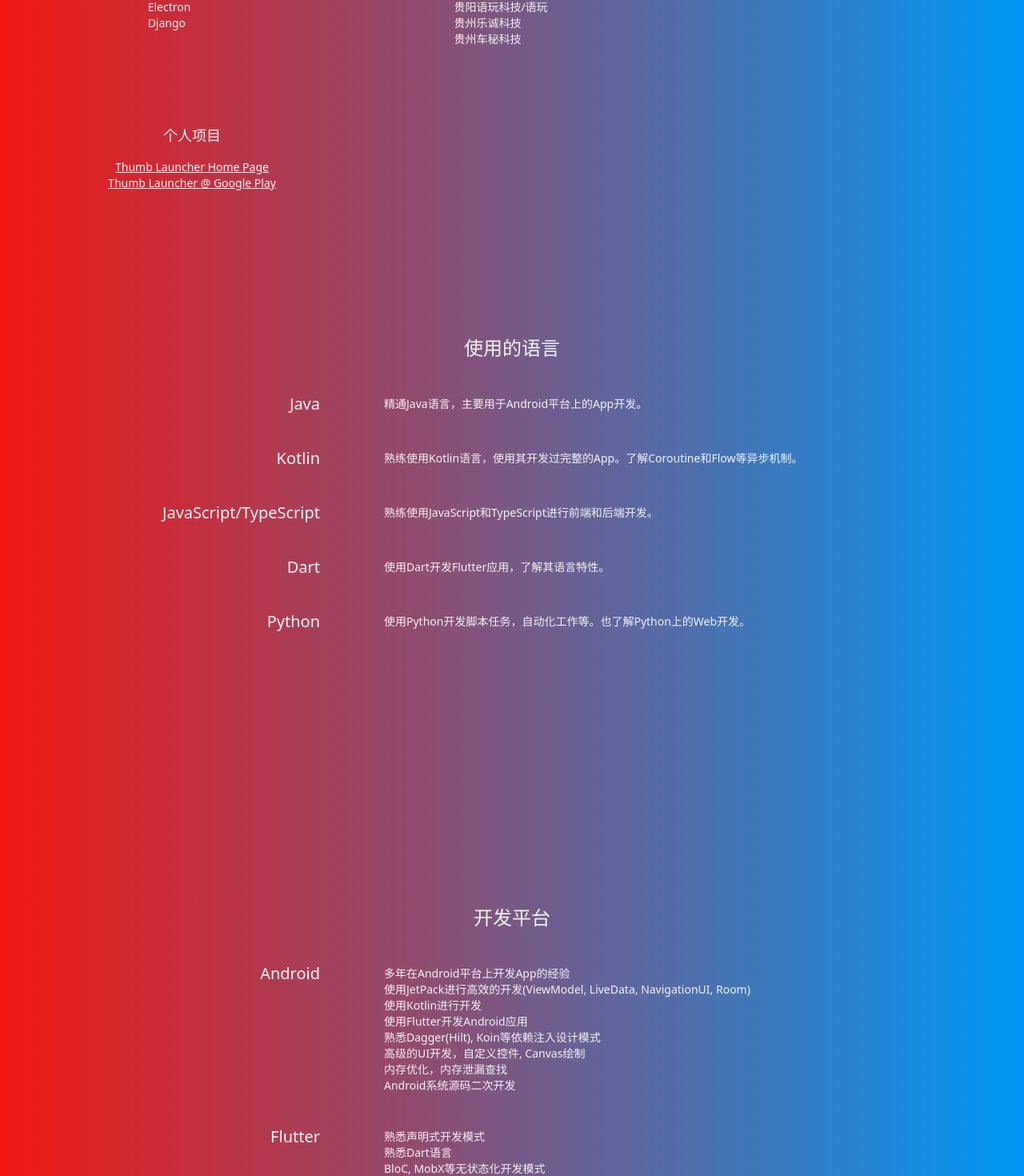
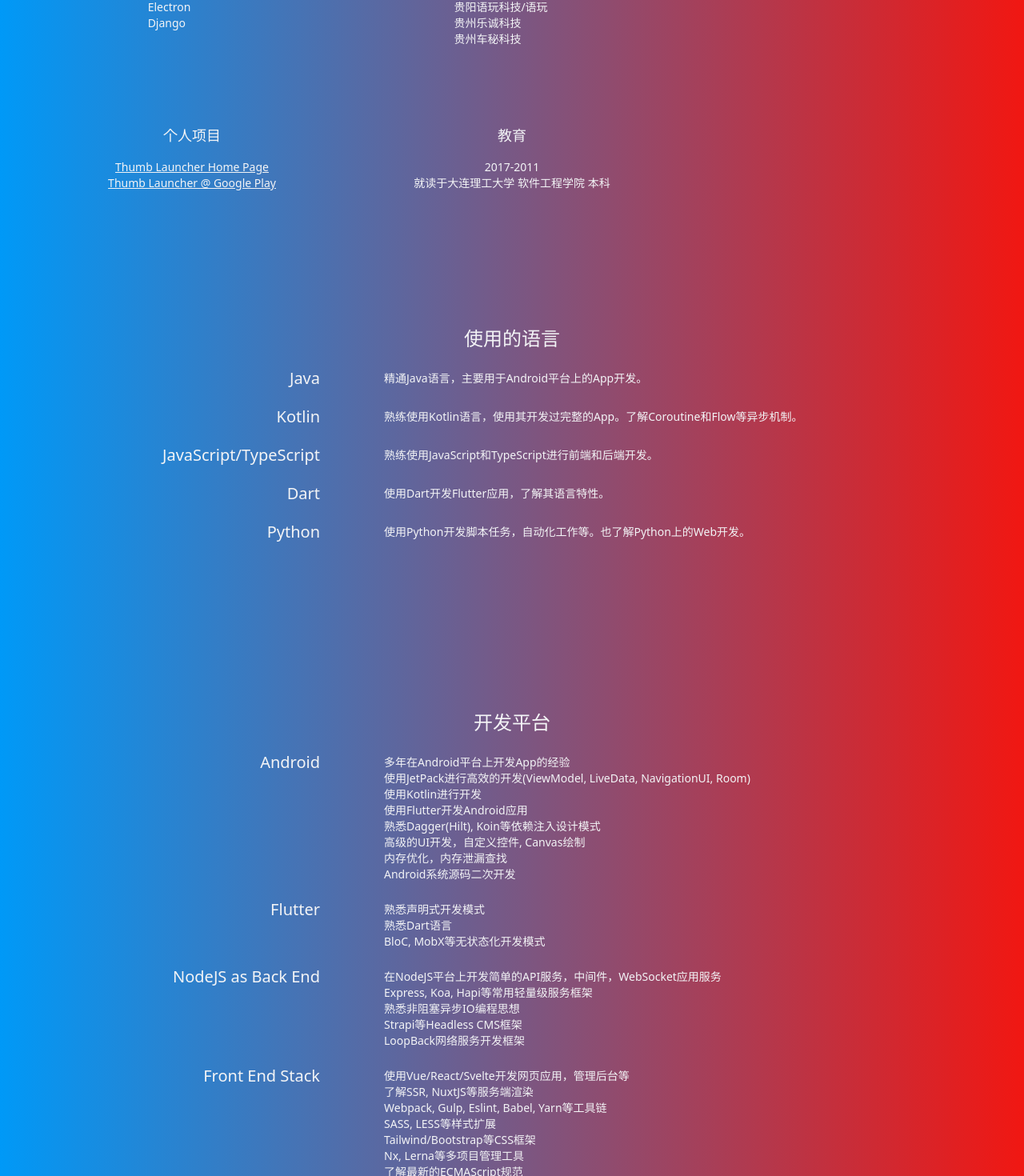
Before and after one commit to ccl1115/portfolio, a Svelte app: page / in a window 1280 px wide. Shown: the part 653-2123 px from the top of the page at 80% size. Built offline with nearby package versions, Linux system fonts and the light colour scheme; what @tailwindcss/ui would draw is missing.

Commit message:
compat components space

```diff
--- a/src/App.svelte
+++ b/src/App.svelte
@@ -201,22 +201,22 @@
   .superman {
     background: #0099f7; /* fallback for old browsers */
     background: -webkit-linear-gradient(
-      to right,
+      to left,
       #f11712,
       #0099f7
     ); /* Chrome 10-25, Safari 5.1-6 */
     background: linear-gradient(
-      to right,
+      to left,
       #f11712,
       #0099f7
     ); /* W3C, IE 10+/ Edge, Firefox 16+, Chrome 26+, Opera 12+, Safari 7+ */
   }
 
   .block {
-    @apply grid grid-cols-3 gap-x-5 lg:gap-x-20 gap-y-10 mx-10 lg:mx-20 mt-5 mb-40;
+    @apply grid grid-cols-3 gap-x-5 lg:gap-x-20 gap-y-5 mx-10 lg:mx-20 mt-2 mb-10;
   }
 
   .block2 {
-    @apply grid grid-cols-2 lg:grid-cols-4 gap-x-5 lg:gap-x-20 gap-y-10 mx-10 lg:mx-20 mt-5 mb-40;
+    @apply grid grid-cols-2 lg:grid-cols-4 gap-x-5 lg:gap-x-20 gap-y-5 mx-10 lg:mx-20 mt-2 mb-10;
   }
 </style>
--- a/src/components/Intro.svelte
+++ b/src/components/Intro.svelte
@@ -108,5 +108,10 @@
         </li>
       </ul>
     </div>
+    <div class="text-center">
+      <p class="text-lg my-4">教育</p>
+      <p class="text-sm">2017-2011</p>
+      <p class="text-sm">就读于大连理工大学 软件工程学院 本科</p>
+    </div>
   </div>
 </div>
--- a/src/components/Platforms.svelte
+++ b/src/components/Platforms.svelte
@@ -26,9 +26,10 @@
   </div>
   <div class="col-span-3 lg:col-span-2 text-sm pt-1">
     <p>在NodeJS平台上开发简单的API服务，中间件，WebSocket应用服务</p>
-    <p>Express, Koa, Hapi等常用Web服务框架</p>
+    <p>Express, Koa, Hapi等常用轻量级服务框架</p>
     <p>熟悉非阻塞异步IO编程思想</p>
-    <p>Strapi等Headless CMS系统开发</p>
+    <p>Strapi等Headless CMS框架</p>
+    <p>LoopBack网络服务开发框架</p>
   </div>
 
   <div class="col-span-3 lg:col-span-1 text-right text-xl sm:mt-10 lg:mt-0">
--- a/src/components/Tools.svelte
+++ b/src/components/Tools.svelte
@@ -2,27 +2,27 @@
   <div class="col-span-2 lg:col-span-4 text-center text-2xl mb-15">
     使用的工具
   </div>
-  <div class="text-xl text-right">Android Studio</div>
-  <div class="mt-1">开发Android和Flutter应用</div>
-  <div class="text-xl text-right">Visual Studio Code</div>
-  <div class="mt-1">常用的代码编辑工具, 开发Vue, Flutter等平台下的程序</div>
-  <div class="text-xl text-right">Vim</div>
-  <div class="mt-1">终端环境下的文本编辑工具</div>
-  <div class="text-xl text-right">Git</div>
-  <div class="mt-1">
+  <div class="text-lg text-right">Android Studio</div>
+  <div class="mt-1 text-sm">开发Android和Flutter应用</div>
+  <div class="text-lg text-right">Visual Studio Code</div>
+  <div class="mt-1 text-sm">常用的代码编辑工具, 开发Vue, Flutter等平台下的程序</div>
+  <div class="text-lg text-right">Vim</div>
+  <div class="mt-1 text-sm">终端环境下的文本编辑工具</div>
+  <div class="text-lg text-right">Git</div>
+  <div class="mt-1 text-sm">
     Git Flow模式, branch, rebase, cherry-pick等高级Git使用, 搭建Git仓库
   </div>
-  <div class="text-xl text-right">JetBrains IDE</div>
-  <div class="mt-1">JetBrains系列IDE, 包括WebStore, PyCharm, IntelliJ等</div>
-  <div class="text-xl text-right">Docker</div>
-  <div class="mt-1">
+  <div class="text-lg text-right">JetBrains IDE</div>
+  <div class="mt-1 text-sm">JetBrains系列IDE, 包括WebStore, PyCharm, IntelliJ等</div>
+  <div class="text-lg text-right">Docker</div>
+  <div class="mt-1 text-sm">
     使用Docker快速搭建和维护各种基础服务, mysql, redis, gitlab, jenkins等,
     搭建开发和测试环境
   </div>
-  <div class="text-xl text-right">Figma</div>
-  <div class="mt-1">简单的应用UI原型制作</div>
-  <div class="text-xl text-right">Adobe Photoshop and Illustrator</div>
-  <div class="mt-1">切图，简单的图标制作</div>
-  <div class="text-xl text-right">Trello, Asana</div>
-  <div class="mt-1">项目看板管理</div>
+  <div class="text-lg text-right">Figma</div>
+  <div class="mt-1 text-sm">简单的应用UI原型制作</div>
+  <div class="text-lg text-right">Adobe Photoshop and Illustrator</div>
+  <div class="mt-1 text-sm">切图，简单的图标制作</div>
+  <div class="text-lg text-right">Trello, Asana</div>
+  <div class="mt-1 text-sm">项目看板管理</div>
 </div>
```
